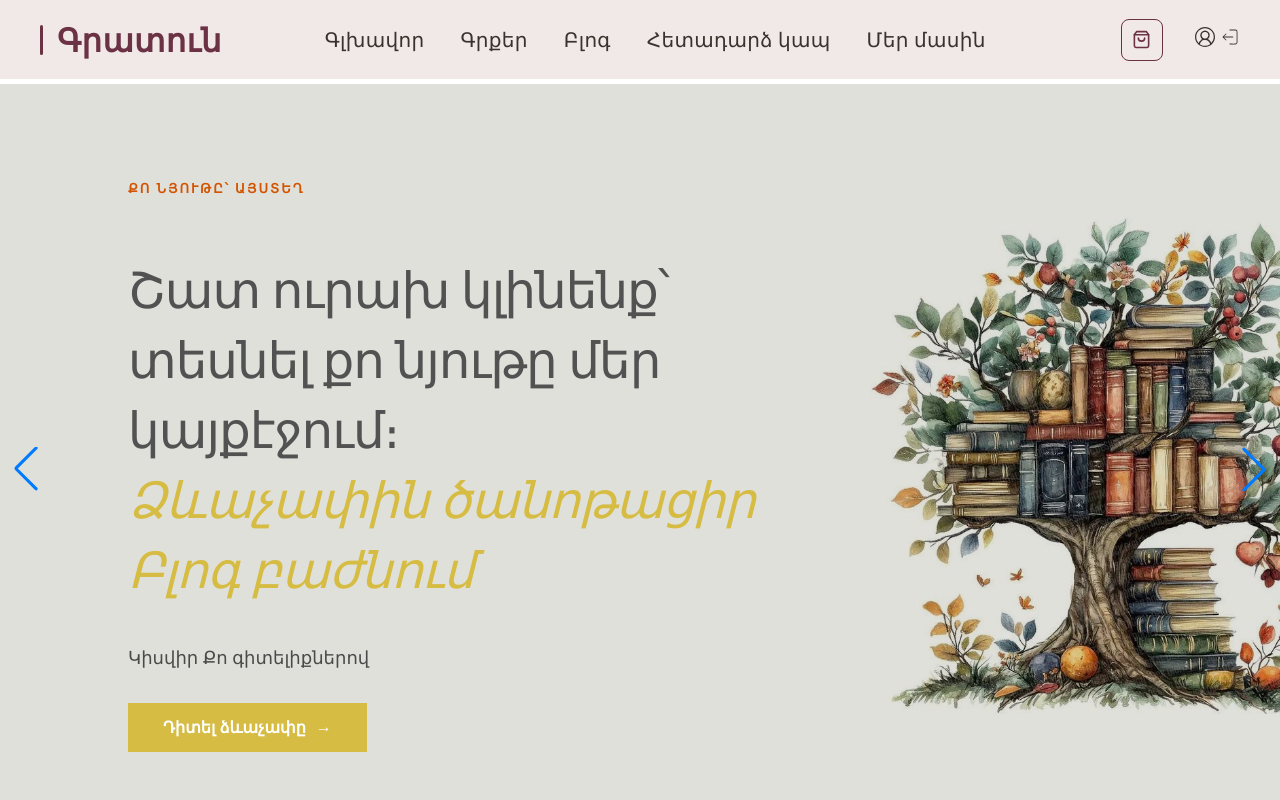
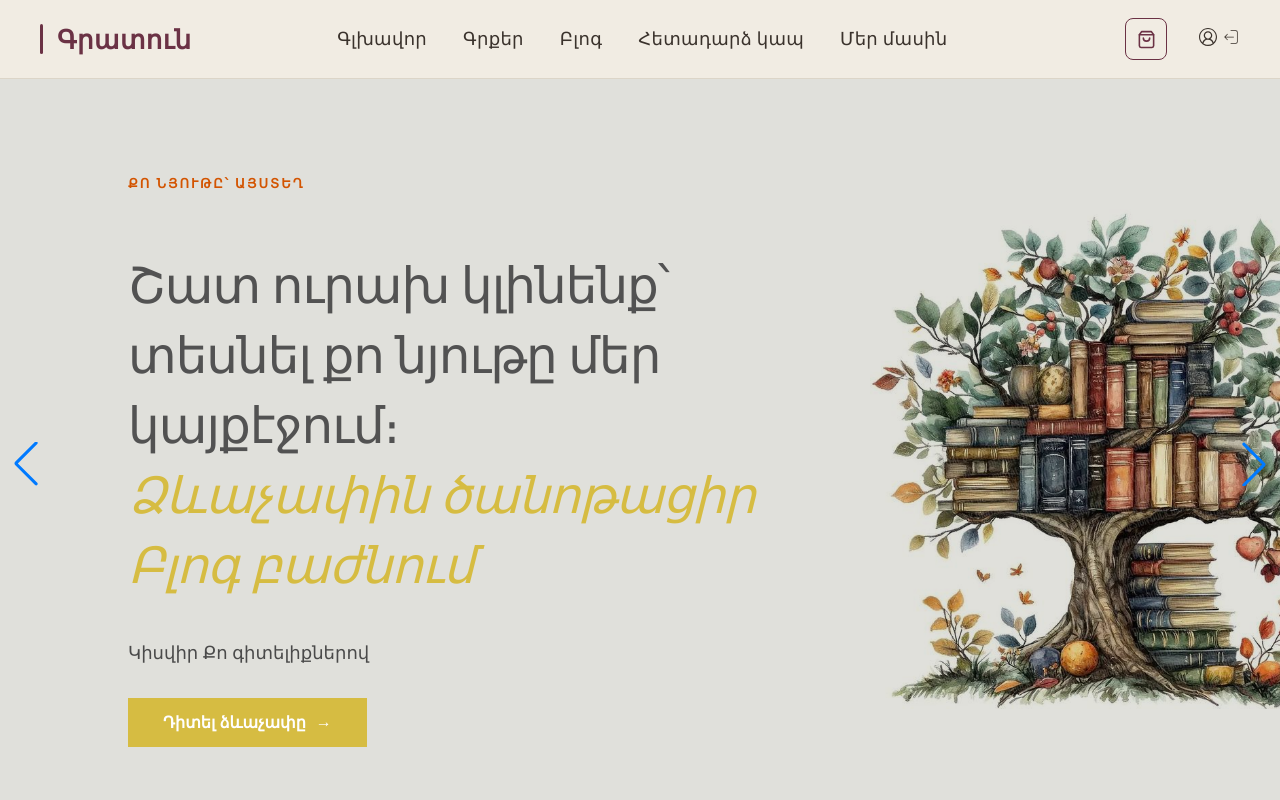
Before and after one commit to artak0252/gratun-complited, a React (Vite) app in the folder frontend/: page / in a window 1280 px wide. Shown: the top 800 px of the page. Built offline with nearby package versions, Linux system fonts and the light colour scheme; no server answers; a web font is replaced by a local one.

Commit message:
Change Header css

```diff
--- a/frontend/src/pages/Header/Header.module.css
+++ b/frontend/src/pages/Header/Header.module.css
@@ -1,108 +1,5 @@
 @import url('https://fonts.googleapis.com/css2?family=Montserrat:wght@400;700;800&family=Noto+Sans+Armenian:wght@400;500;600&display=swap');
 @import url('https://fonts.googleapis.com/css2?family=Black+Ops+One&display=swap');
-/*
-.headerContainer {
-          background: #e0e0db;
-          padding: 20px 40px;
-          border-bottom: 5px solid white;
-}
-
-.headerTop {
-          max-width: 1200px;
-          margin: 0 auto;
-          display: flex;
-          justify-content: space-between;
-          align-items: center;
-}
-
-.headerLogo a {
-          font-family: "Playwrite AU VIC Guides", cursive;
-          font-size: 36px;
-          font-weight: 900;
-          color: #38021da3;
-          text-transform: uppercase;
-          padding: 5px 15px;
-          border-left: 4px solid #38021da3;
-          text-decoration: none;
-          transition: 0.3s;
-}
-
-
-.headerRight {
-          display: flex;
-          align-items: center;
-          gap: 25px;
-}
-
-.menuToggle {
-          display: none;
-          font-size: 2rem;
-          background: none;
-          border: none;
-          cursor: pointer;
-          color: #2b2a2a;
-}
-
-.headerMenu {
-          display: flex;
-          gap: 25px;
-}
-
-.navLink {
-          text-decoration: none;
-          color: #565353;
-          font-family: "Rubik", sans-serif;
-          font-size: 21px;
-          transition: color 0.3s;
-}
-
-.cartIcon {
-          font-size: 2.3rem;
-          color: #0f0f0f;
-          display: flex;
-          align-items: center;
-}
-
-
-@media (max-width: 768px) {
-          .menuToggle {
-                    display: block;
-          }
-
-          .headerMenu {
-                    position: absolute;
-                    top: 85px;
-                    left: 0;
-                    width: 100%;
-                    flex-direction: column;
-                    background: #E0DEDC;
-                    align-items: center;
-                    padding: 20px 0;
-                    display: none;
-                    z-index: 1000;
-                    border-bottom: 2px solid #ccc;
-          }
-
-          .headerMenu.active {
-                    display: flex;
-          }
-
-          .headerRight {
-                    gap: 15px;
-
-          }
-}
-
-*/
-
-/* Օգտագործում ենք գլոբալ փոփոխականներ հեշտ կառավարման համար */
-
-
-/* Գլոբալ կարգավորումներ */
-
-/* ===== Header.module.css ===== */
-
-
 /* ===== Header.module.css =====
    Design tokens (warm library palette) — defined on .headerContainer
    and inherited by all children via CSS custom property cascade.
@@ -122,14 +19,17 @@
    --color-cta: #D6A73B;
    --color-border: #DCD5C8;
 
+   position: relative;
+   z-index: 1000;
    width: 100%;
-   background: rgb(241, 232, 232);
-   border-bottom: 5px solid white;
+   background-color: var(--color-bg);
+   border-bottom: 1px solid var(--color-border);
    padding: 18px 40px;
    box-sizing: border-box;
 }
 
 .headerTop {
+   position: relative;
    display: flex;
    align-items: center;
    max-width: 1400px;
@@ -146,7 +46,7 @@
    align-items: center;
    gap: 14px;
    font-family: Georgia, 'Times New Roman', serif;
-   font-size: 32px;
+   font-size: 26px;
    font-weight: 700;
    letter-spacing: 0.5px;
    color: var(--color-accent);
@@ -161,10 +61,6 @@
    background-color: var(--color-accent);
    display: inline-block;
    border-radius: 2px;
-}
-
-.headerLogo a:hover {
-   color: var(--color-accent);
 }
 
 /* ===== Right side wrapper (nav + icons) ===== */
@@ -189,14 +85,13 @@
 }
 
 .navLink {
-   font-size: 20px;
+   font-size: 18px;
    font-weight: 500;
    letter-spacing: 0.3px;
    color: var(--color-text);
    text-decoration: none;
    white-space: nowrap;
    transition: color 0.2s ease;
-
 }
 
 .navLink:hover {
@@ -320,7 +215,6 @@
    }
 
    .headerTop {
-      position: relative;
       flex-wrap: wrap;
    }
 }
```
